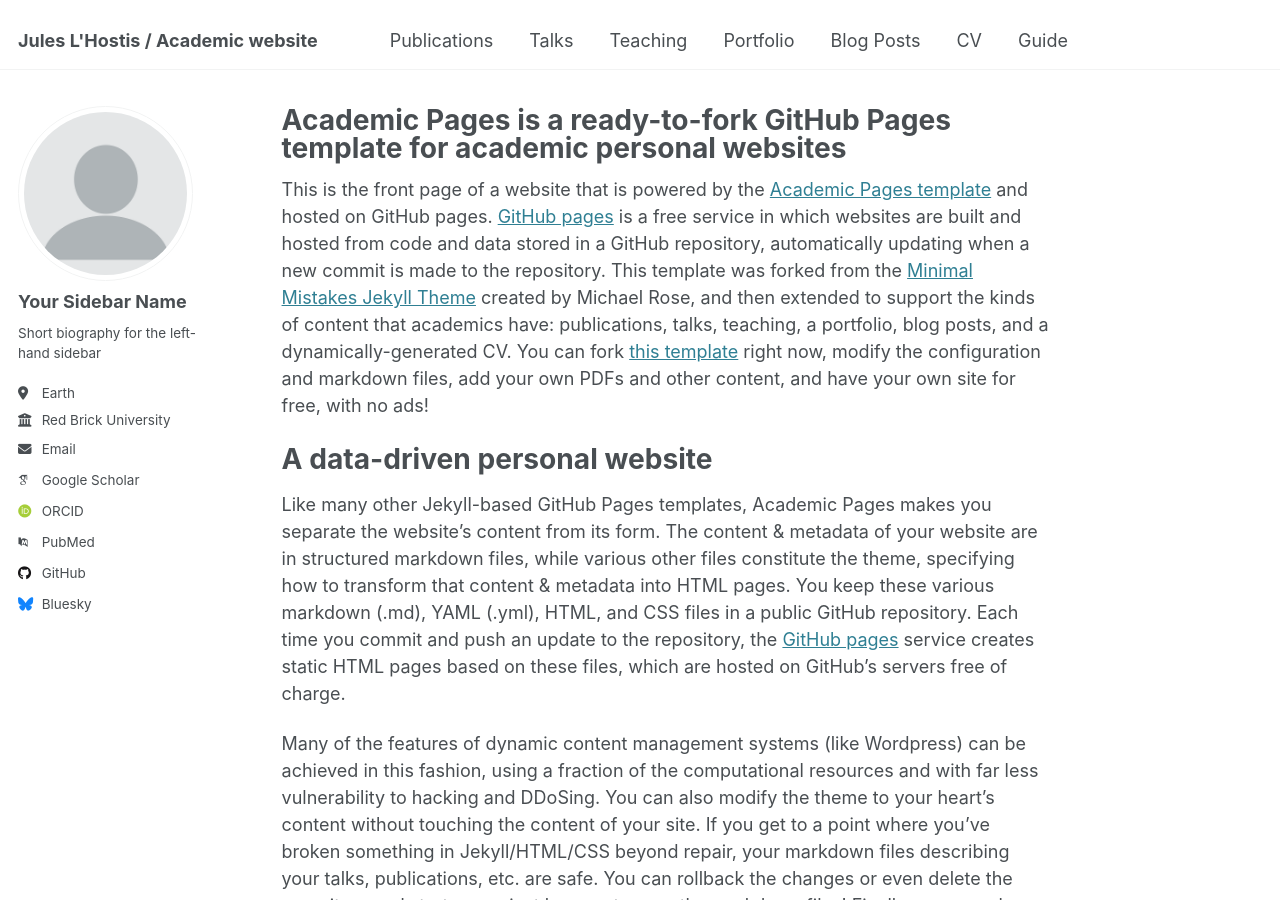
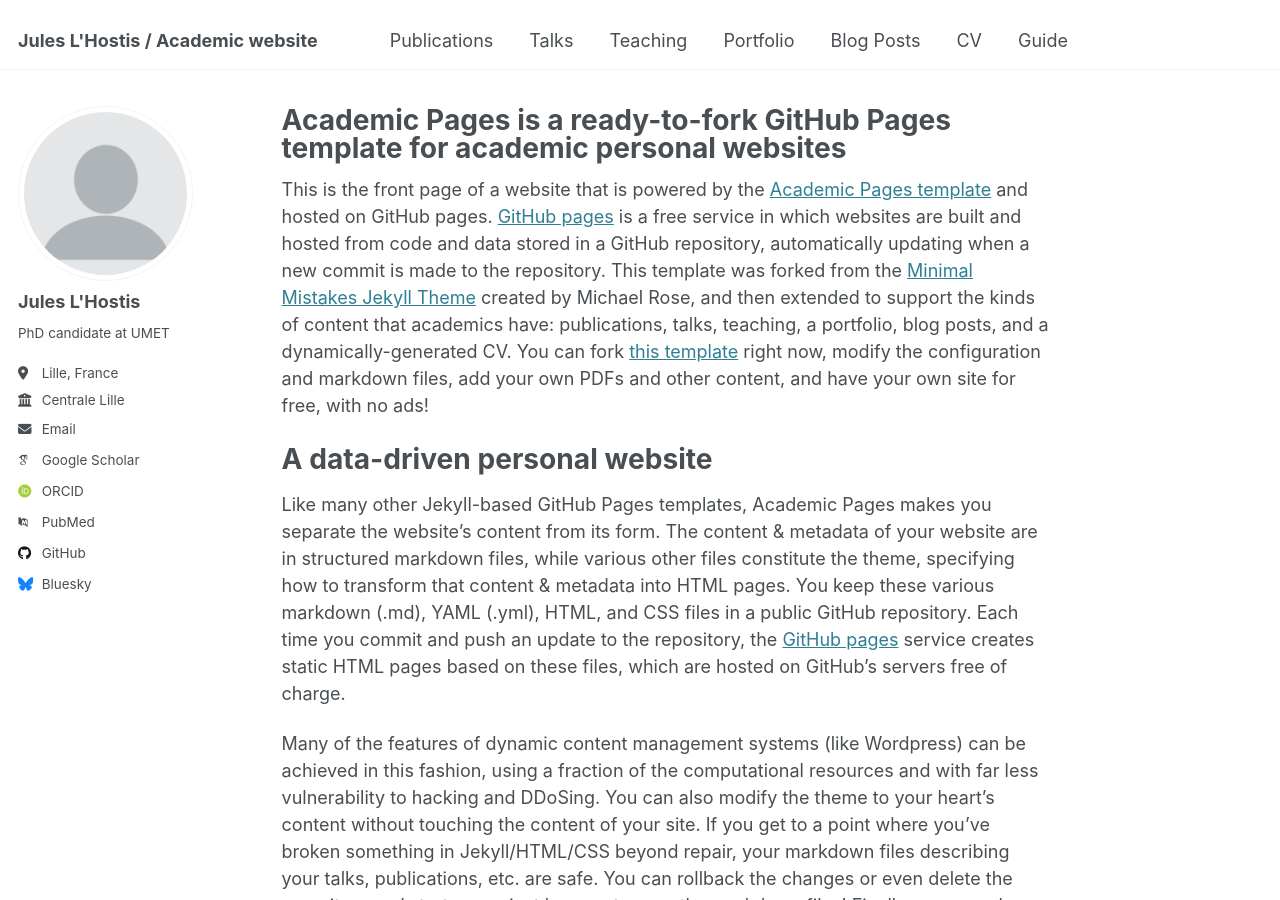
Before and after one commit to jlhostis/jlhostis.github.io, a Jekyll site: the page built from _pages/about.md, in a window 1280 px wide and 900 px high. Built offline with Jekyll 4.4.1, drawn with Linux system fonts in a browser that asks for light colours; some web fonts are replaced.

Commit message:
Update _config.yml

```diff
--- a/_config.yml
+++ b/_config.yml
@@ -23,11 +23,11 @@
 author:
   # Biographic information
   avatar           : "profile.png"
-  name             : "Your Sidebar Name"
+  name             : "Jules L'Hostis"
   pronouns         : # example: "she/her"
-  bio              : "Short biography for the left-hand sidebar"
-  location         : "Earth"
-  employer         : "Red Brick University"
+  bio              : "PhD candidate at UMET"
+  location         : "Lille, France"
+  employer         : "Centrale Lille"
   uri              : # URL
   email            : "none@example.org"
 
```
